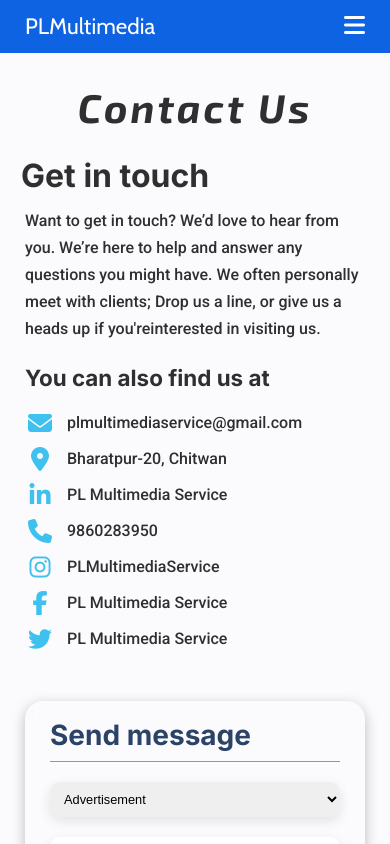
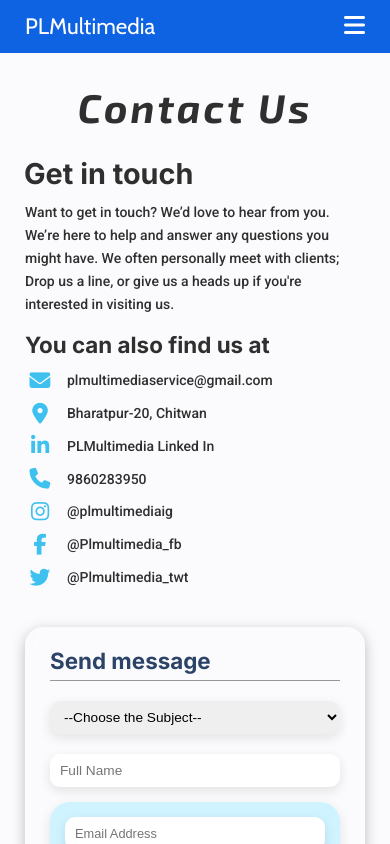
Before and after one commit to SDhakZ/PLMultimedia-Website, a React (Create React App) app: page /contact in a window 390 px wide. Shown: the top 844 px of the page. Built offline with nearby package versions, Linux system fonts and the light colour scheme.

Commit message:
"Contact us css adjust "

```diff
--- a/package.json
+++ b/package.json
@@ -15,6 +15,7 @@
     "react-dom": "^17.0.1",
     "react-router-dom": "^5.2.0",
     "react-scripts": "4.0.1",
+    "sweetalert": "^2.1.2",
     "web-vitals": "^0.2.4"
   },
   "scripts": {
--- a/src/components/CSSmodules/contact.module.css
+++ b/src/components/CSSmodules/contact.module.css
@@ -1,10 +1,10 @@
 @import url("https://fonts.googleapis.com/css2?family=Inter:wght@400;500;700&family=Roboto:wght@400;500;700&display=swap");
 
 :root {
-  --fs-CU-h: 3.5rem; /* heading font size */
+  --fs-CU-h: 3.3rem; /* heading font size */
   --fs-CU-p: 1.3rem; /* paragraph font size*/
   --fs-CU-btn: 1.15rem; /* button font size */
-  --lh-CU-p: 45px; /* paragraph line height */
+  --lh-CU-p: 40px; /* paragraph line height */
 }
 
 .contact-Container {
@@ -15,10 +15,13 @@
 .contact-Column {
   display: flex;
   position: relative;
-  gap: 64px;
+  gap: 50px;
 }
 .contact-Column-left {
   width: 50%;
+  display: flex;
+  flex-direction: column;
+  justify-content: center;
 }
 .contact-Get-in-touch {
   font-family: "Inter";
@@ -34,18 +37,15 @@
   font-size: var(--fs-CU-p);
   line-height: var(--lh-CU-p);
   color: #2f2f2f;
-  max-width: 700px;
-  margin-top: 25px;
-  padding: 0;
+  max-width: 650px;
+  margin-top: 15px;
 }
 
 .contact-find-Us-At {
   font-family: "Inter";
-  font-style: normal;
   font-weight: 600;
   font-size: 35px;
-  line-height: 42px;
-  margin-top: 48px;
+  margin-top: 35px;
   color: #2f2f2f;
 }
 
@@ -55,14 +55,9 @@
 .links {
   display: flex;
   flex-direction: row;
-  font-size: 1.3rem;
-  margin-top: 20px;
-  font-family: "Roboto";
-  font-style: normal;
-  font-weight: 500;
+  margin-top: 23px;
   align-items: center;
-  gap: 20px;
-  color: #3ec1ee;
+  gap: 23px;
 }
 
 .icons i {
@@ -72,11 +67,21 @@
   transition: all 0.3s;
   width: 30px;
   justify-content: center;
+  color: #3ec1ee;
 }
 
 .links a {
+  font-family: "Roboto";
+  font-weight: 500;
   text-decoration: none;
   color: #2f2f2f;
+  transition: all 0.3s;
+  font-size: 1.2rem;
+}
+
+.links a:hover {
+  color: #3ec1ee;
+  transform: translateY(-2px);
 }
 
 /* -----------Social icons hover settings----------- */
@@ -291,15 +296,6 @@ textarea:focus {
     linear-gradient(90deg, #f46262, rgb(169, 31, 31));
 }
 
-.text-danger {
-  color: #941313;
-  font-family: "Roboto", sans-serif;
-  font-size: 0.8rem;
-  font-weight: 500;
-  margin-left: 10px;
-  margin-top: 5px;
-}
-
 @media (max-width: 1400px) {
   :root {
     --lh-CU-p: 38px; /* paragraph line height */
@@ -309,18 +305,28 @@ textarea:focus {
 @media (max-width: 1200px) {
   :root {
     --fs-CU-h: 2.5rem; /* heading font size */
-    --fs-CU-p: 1.3rem; /* paragraph font size*/
+    --fs-CU-p: 1.25rem; /* paragraph font size*/
     --fs-CU-bt: 1.15rem; /* button font size */
     --lh-CU-p: 35px; /* paragraph line height */
   }
 
+  .contact-Paragraph {
+    max-width: 450px;
+  }
+
   .contact-Get-in-touch {
-    font-size: 2.5rem;
+    font-size: 2.4rem;
   }
 
   .contact-find-Us-At {
-    font-size: 2rem;
+    font-size: 1.8rem;
     margin-top: 30px;
+  }
+  .links a {
+    font-size: 1.1rem;
+  }
+  .icons i {
+    font-size: 1.6rem;
   }
 }
 
@@ -334,24 +340,29 @@ textarea:focus {
     padding: 15px 25px;
   }
   .contact-Get-in-touch {
-    font-size: 1.8rem;
+    font-size: 2.1rem;
+    margin-left: -1px;
   }
 
   .contact-Paragraph {
-    margin-top: 15px;
+    margin-top: 5px;
   }
 
   .contact-find-Us-At {
-    font-size: 1.4rem;
+    font-size: 1.6rem;
   }
 
   .links {
-    font-size: 1.1rem;
     gap: 15px;
+    margin-top: 16px;
+  }
+
+  .links a {
+    font-size: 1rem;
   }
 
   .icons i {
-    font-size: 1.6rem;
+    font-size: 1.4rem;
   }
 
   .contact-SendMessage {
@@ -393,32 +404,31 @@ textarea:focus {
   }
 }
 
-@media (max-width: 900px) {
-  :root {
-    --lh-CU-p: 27px; /* paragraph line height */
-  }
-  .contact-find-Us-At {
-    margin-top: 25px;
-  }
-  .icons a {
-    margin-top: 15px;
-  }
-  .contact-Textarea {
-    height: 170px;
-  }
-}
-
 @media (max-width: 800px) {
   :root {
-    --fs-CU-p: 0.8rem; /* paragraph font size*/
+    --fs-CU-p: 0.95rem; /* paragraph font size*/
+    --fs-CU-bt: 0.9rem; /* button font size */
+    --lh-CU-p: 25px; /* paragraph line height */
   }
 
   .contact-Column {
-    gap: 20px;
+    gap: 10px;
   }
 
   .contact-Column-left {
-    width: 47%;
+    width: 50%;
+  }
+  .contact-Get-in-touch {
+    font-size: 1.8rem;
+    margin-left: -1px;
+  }
+
+  .contact-Paragraph {
+    margin-top: 8px;
+  }
+
+  .contact-find-Us-At {
+    font-size: 1.4rem;
   }
 
   .contact-find-Us-At {
@@ -426,13 +436,15 @@ textarea:focus {
   }
 
   .links {
-    font-size: 1rem;
     gap: 10px;
     margin-top: 15px;
   }
+  .links a {
+    font-size: 0.9rem;
+  }
 
   .icons i {
-    font-size: 1.5rem;
+    font-size: 1.3rem;
   }
   .color-Clear-Button {
     margin-right: 10px;
@@ -443,7 +455,7 @@ textarea:focus {
   :root {
     --fs-CU-p: 1.2rem; /* paragraph font size*/
     --fs-CU-btn: 1.15rem; /* button font size */
-    --lh-CU-p: 35px; /* paragraph line height */
+    --lh-CU-p: 30px; /* paragraph line height */
   }
 
   .contact-Column {
@@ -455,25 +467,27 @@ textarea:focus {
     width: 100%;
   }
   .contact-Get-in-touch {
-    font-size: 2rem;
+    font-size: 2.3rem;
   }
   .contact-Paragraph {
     margin-top: 10px;
   }
 
   .contact-find-Us-At {
-    margin-top: 28px;
-    font-size: 1.9rem;
+    margin-top: 20px;
+    font-size: 1.6rem;
   }
 
   .links {
-    font-size: 1.2rem;
     gap: 20px;
-    margin-top: 20px;
+    margin-top: 18px;
+  }
+  .links a {
+    font-size: 1.1rem;
   }
 
   .icons i {
-    font-size: 1.8rem;
+    font-size: 1.6rem;
   }
 
   .contact-Column-right {
@@ -515,25 +529,66 @@ textarea:focus {
 
 @media (max-width: 400px) {
   :root {
-    --fs-CU-p: 1rem; /* paragraph font size*/
+    --fs-CU-p: 0.875rem; /* paragraph font size*/
     --fs-CU-btn: 1rem; /* button font size */
-    --lh-CU-p: 27px; /* paragraph line height */
+    --lh-CU-p: 23px; /* paragraph line height */
+  }
+
+  .contact-Get-in-touch {
+    font-size: 1.8rem;
   }
   .contact-Paragraph {
-    margin-top: 12px;
+    margin-top: 10px;
   }
+
   .contact-find-Us-At {
     margin-top: 15px;
     font-size: 1.4rem;
   }
 
   .links {
-    font-size: 1rem;
     margin-top: 12px;
     gap: 12px;
   }
+  .links a {
+    font-size: 0.875rem;
+  }
 
   .icons i {
-    font-size: 1.5rem;
+    font-size: 1.3rem;
+  }
+
+  .contact-Form-email-phone {
+    padding: 15px;
+    margin-top: 15px;
+  }
+  .contact-SendMessage {
+    font-size: 1.4rem;
+  }
+
+  .contact-Line {
+    margin-top: 0px;
+  }
+
+  input[type="text"],
+  .contact-Drop-down {
+    font-size: 0.855rem;
+    height: 33px;
+    padding: 8px 10px;
+  }
+
+  input[type="email"],
+  input[type="phone"] {
+    height: 33px;
+    padding: 10px;
+    font-size: 0.8rem;
+  }
+
+  input[type="phone"] {
+    margin-top: 15px;
+  }
+  .contact-Textarea {
+    padding: 12px 10px;
+    margin-top: 15px;
   }
 }
--- a/src/components/InternCard.jsx
+++ b/src/components/InternCard.jsx
@@ -22,10 +22,10 @@ function InternCard(props) {
         </div>
       </div>
       <div className={InternsCSS["interns-rt"]}>
-        <h3 className={InternsCSS["intern-date"]}>Date: {props.year}</h3>
         <a className={InternsCSS["interns-mail"]} href={mail}>
           <i className={`${InternsCSS.mail} fa-solid fa-envelope`} />
         </a>
+        <h3 className={InternsCSS["intern-date"]}>Date: {props.year}</h3>
       </div>
     </div>
   );
--- a/src/components/NavBar.jsx
+++ b/src/components/NavBar.jsx
@@ -1,6 +1,6 @@
 import React, { useState } from "react";
 import { NavLink } from "react-router-dom";
-import NavbarCSS from ".//CSSmodules/navBar.module.css";
+import NavbarCSS from "./CSSmodules/navBar.module.css";
 
 function NavBar() {
   const [click, setClick] = useState(false);
--- a/src/components/Pages/contact.jsx
+++ b/src/components/Pages/contact.jsx
@@ -1,6 +1,7 @@
 import React, { useRef, useState, useEffect } from "react";
 import ContactCSS from "../CSSmodules/contact.module.css";
 import emailjs from "@emailjs/browser";
+import swal from "sweetalert";
 import MainHeading from "../MainHeading";
 
 function Contact() {
@@ -11,6 +12,7 @@ function Contact() {
     contact: "",
     message: "",
   });
+
   const [formerror, setFormerror] = useState({});
   const [issubmit, setSubmit] = useState(false);
 
@@ -33,26 +35,22 @@ function Contact() {
     const phonePattern =
       /^[\+]?[(]?[0-9]{3}[)]?[-\s\.]?[0-9]{3}[-\s\.]?[0-9]{4,6}$/;
     if (!value.name) {
-      errors.name = "Please Enter Name!!";
+      return errors.name;
     } else if (!namePattern.test(value.name)) {
-      errors.name =
-        "Please Enter Your Full Name without Numbers or Special Characters.";
+      return errors.name;
     }
-
     if (!value.email) {
-      errors.email = "Please Enter Email!!";
+      return errors.email;
     } else if (!emailPattern.test(value.email)) {
-      errors.email = "Please Enter a Valid Email.";
+      return errors.email;
     }
     if (!value.contact) {
-      errors.contact = "Please Enter Phone Number!!";
+      return errors.contact;
     } else if (!phonePattern.test(value.contact)) {
-      errors.contact = "Please Enter a Valid Phone Number.";
+      return errors.contact;
     }
     if (!value.message) {
-      errors.message = "Please Enter a Message.";
-    } else {
-      alert("Thank you. Your message has been sent.");
+      return errors.message;
     }
     return errors;
   };
@@ -77,6 +75,13 @@ function Contact() {
           }
         );
 
+      swal({
+        title: "Thank You",
+        text: "Your message has been submitted",
+        icon: "success",
+        button: "Ok",
+      });
+
       setTimeout(() => {
         setSubmit("");
         setFormvalue({
@@ -84,10 +89,22 @@ function Contact() {
           email: "",
           contact: "",
           message: "",
+          subject: "",
         });
       }, 10);
     }
   }, [formerror, formvalue, issubmit]);
+
+  const clear = (e) => {
+    e.preventDefault();
+    setFormvalue({
+      name: "",
+      email: "",
+      contact: "",
+      message: "",
+      subject: "",
+    });
+  };
 
   return (
     <React.Fragment>
@@ -95,17 +112,22 @@ function Contact() {
         <MainHeading headingName="Contact Us" />
         <div className={ContactCSS["contact-Column"]}>
           <div className={ContactCSS["contact-Column-left"]}>
-            <h1 className={ContactCSS["contact-Get-in-touch"]}>Get in touch</h1>
+            <div>
+              <h1 className={ContactCSS["contact-Get-in-touch"]}>
+                Get in touch
+              </h1>
               <p className={ContactCSS["contact-Paragraph"]}>
                 Want to get in touch? We’d love to hear from you. We’re here to
-              help and answer any questions you might have. We often personally
-              meet with clients; Drop us a line, or give us a heads up if
-              you'reinterested in visiting us.
+                help and answer any questions you might have. We often
+                personally meet with clients; Drop us a line, or give us a heads
+                up if you're interested in visiting us.
               </p>
+            </div>
+
+            <div className={ContactCSS["contact-socials"]}>
               <h2 className={ContactCSS["contact-find-Us-At"]}>
                 You can also find us at
               </h2>
-            <div className={ContactCSS["contact-socials"]}>
               <div className={ContactCSS["links"]}>
                 <div className={ContactCSS["icons"]}>
                   <i
@@ -138,7 +160,7 @@ function Contact() {
                   />
                 </div>
                 <a href="https://www.linkedin.com/feed/" target="_blank">
-                  PL Multimedia Service
+                  PLMultimedia Linked In
                 </a>
               </div>
 
@@ -156,7 +178,7 @@ function Contact() {
                   />
                 </div>
                 <a href="https://www.instagram.com/instagram/" target="_blank">
-                  PLMultimediaService
+                  @plmultimediaig
                 </a>
               </div>
 
@@ -170,7 +192,7 @@ function Contact() {
                   href="https://www.facebook.com/plmultimediaservice"
                   target="_blank"
                 >
-                  PL Multimedia Service
+                  @Plmultimedia_fb
                 </a>
               </div>
 
@@ -179,7 +201,7 @@ function Contact() {
                   <i className={`${ContactCSS.twitter} fa-brands fa-twitter`} />
                 </div>
                 <a href="https://twitter.com/" target="_blank">
-                  PL Multimedia Service
+                  @Plmultimedia_twt
                 </a>
               </div>
             </div>
@@ -195,7 +217,19 @@ function Contact() {
                 <select
                   className={ContactCSS["contact-Drop-down"]}
                   name="subject"
+                  required="true"
+                  value={formvalue.subject}
+                  onChange={handlevalidation}
                 >
+                  <option value="" disabled selected hidden>
+                    --Choose the Subject--
+                  </option>
+                  <option
+                    value="Job and Internship"
+                    className={ContactCSS["contact-Options"]}
+                  >
+                    Job and Internship
+                  </option>
                   <option
                     value="Advertisement"
                     className={ContactCSS["contact-Options"]}
@@ -238,22 +272,26 @@ function Contact() {
                   >
                     Media Production
                   </option>
+                  <option
+                    value="Other"
+                    className={ContactCSS["contact-Options"]}
+                  >
+                    Other
+                  </option>
                 </select>
-                <div>
+
                 <input
                   type="text"
                   placeholder="Full Name"
                   name="name"
                   value={formvalue.name}
+                  pattern="([A-Z][a-z]{3,} )([A-Z][a-z]{3,} )?([A-Z][a-z]{3,})"
                   onChange={handlevalidation}
+                  title="Please insert letters only"
                   required="true"
                 />
-                  <div className={ContactCSS["text-danger"]}>
-                    {formerror.name}{" "}
-                  </div>
-                </div>
+
                 <div className={ContactCSS["contact-Form-email-phone"]}>
-                  <div>
                   <input
                     type="email"
                     placeholder="Email Address"
@@ -262,25 +300,19 @@ function Contact() {
                     onChange={handlevalidation}
                     required="true"
                   />
-                    <span className={ContactCSS["text-danger"]}>
-                      {formerror.email}{" "}
-                    </span>
-                  </div>
-                  <div>
+
                   <input
                     type="phone"
                     placeholder="Phone Number"
                     name="contact"
                     value={formvalue.contact}
                     onChange={handlevalidation}
+                    pattern="[0-9]{10}"
+                    title="Please insert valid phone number, i.e. Phone number must be in number format, include 10 digits"
                     required="true"
                   />
-                    <div className={ContactCSS["text-danger"]}>
-                      {formerror.contact}{" "}
                 </div>
-                  </div>
-                </div>
-                <div>
+
                 <textarea
                   placeholder="Message"
                   className={ContactCSS["contact-Textarea"]}
@@ -289,12 +321,10 @@ function Contact() {
                   onChange={handlevalidation}
                   required="true"
                 />
-                  <span className={ContactCSS["text-danger"]}>
-                    {formerror.message}{" "}
-                  </span>
-                </div>
+
                 <button
                   className={`${ContactCSS["contact-Message-Button"]} ${ContactCSS["color-Clear-Button"]}`}
+                  onClick={clear}
                 >
                   Clear
                 </button>
```
Also changed, not shown: src/components/CSSmodules/Interns.module.css (+3 -4 lines), 2 other files (tests, documents, lock files or other folders). Lines whose indentation alone changed are shown as unchanged.
